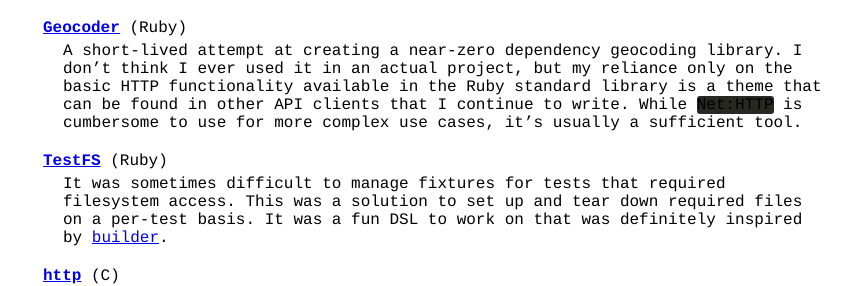
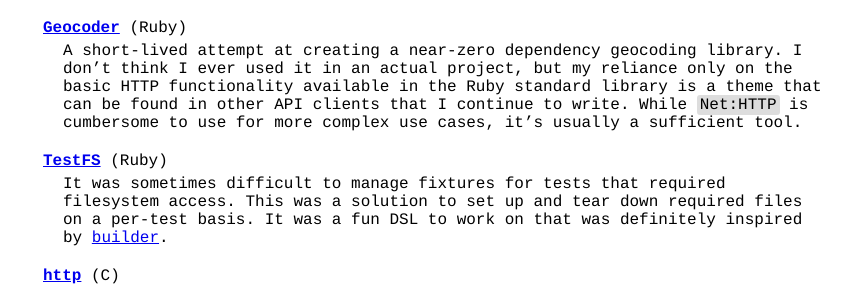
Before and after one commit to reagent/reagent.github.com, a Jekyll site: the page built from _pages/projects.md, in a window 1280 px wide. Shown: the part 652-938 px from the top of the page, without its empty margins (212-1067 px from the left). Built offline with Jekyll 4.4.1, drawn with Linux system fonts in a browser that asks for light colours.

Commit message:
Fix backtick highlighting

```diff
--- a/assets/css/screen.css
+++ b/assets/css/screen.css
@@ -85,6 +85,11 @@ li {
   overflow-x: auto;
 }
 
+code.highlighter-rouge {
+  background-color: #ddd;
+  padding: 1px 3px;
+}
+
 .highlighter-rouge pre {
   margin: 5px;
 }
```
